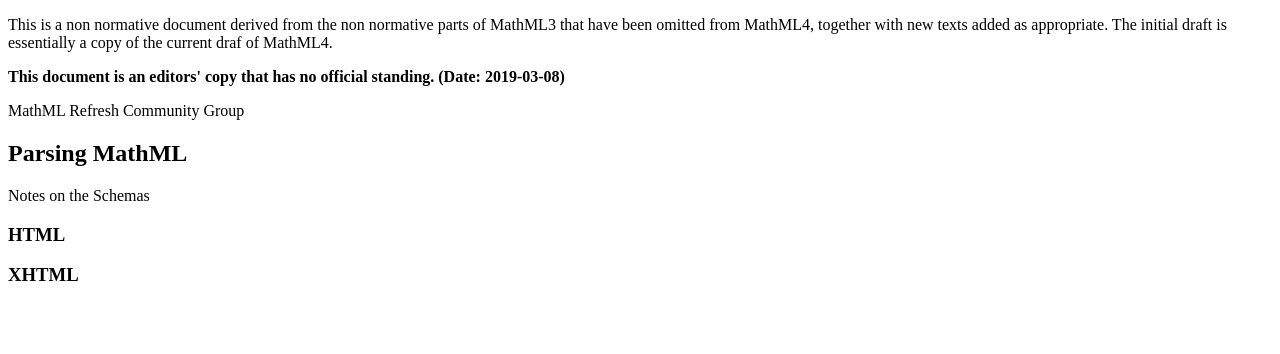
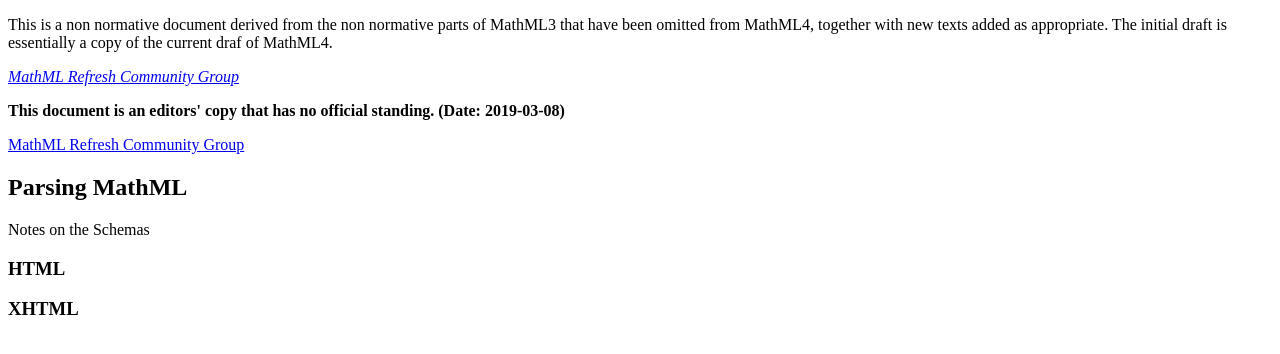
Before and after one commit to mathml-refresh/notes-on-mathml, a plain HTML site: page index.html in a window 1280 px wide. Drawn offline with Linux system fonts and the light colour scheme.

Commit message:
additional links to group page to make respec happy

```diff
--- a/index.html
+++ b/index.html
@@ -54,13 +54,14 @@
   <body>
     <section id='abstract'>
          <p>
-            This is a non normative document derived from the non normative parts of MathML3 that have been omitted from MathML4, together with new texts added as appropriate. The initial draft is essentially a copy of the current draf of MathML4.
+           This is a non normative document derived from the non normative parts of MathML3 that have been omitted from MathML4, together with new texts added as appropriate. The initial draft is essentially a copy of the current draf of MathML4.
+	       <p><dfn><a href="https://www.w3.org/community/mathml4/">MathML Refresh Community Group</a></dfn></p>
 
          </p>
     </section>
     <section id='sotd'>
      <p><strong>This document is an editors' copy that has no official standing. (Date: 2019-03-08)</strong></p>
-     <p><a data-cite="https://www.w3.org/community/mathml4/">MathML Refresh Community Group</a></p>
+     <p><a href="https://www.w3.org/community/mathml4/">MathML Refresh Community Group</a></p>
     </section>
     <section data-include="src/introduction.html" data-include-replace="true"></section>
     <section data-include="src/fundamentals.html" data-include-replace="true"></section>
```
